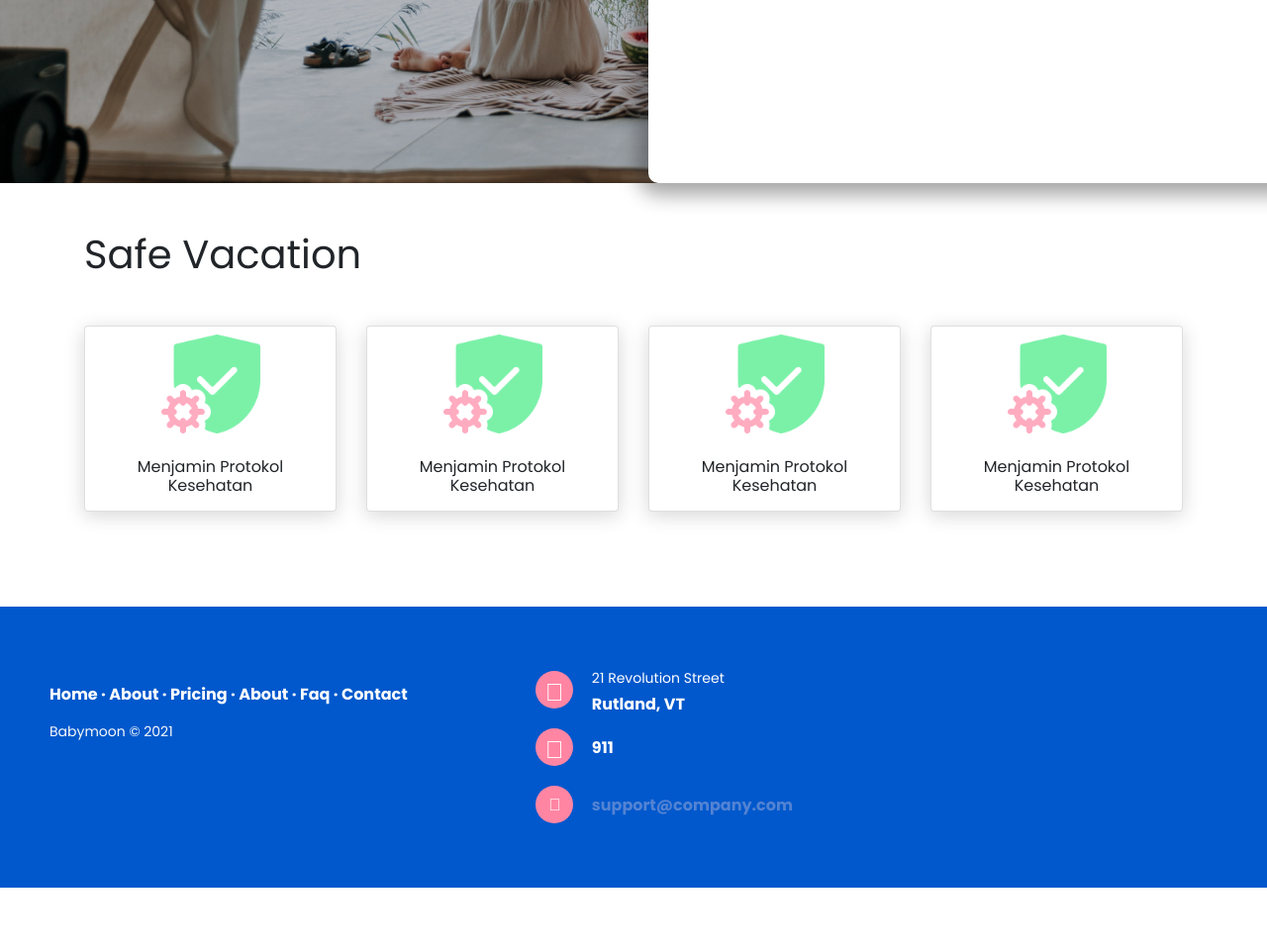
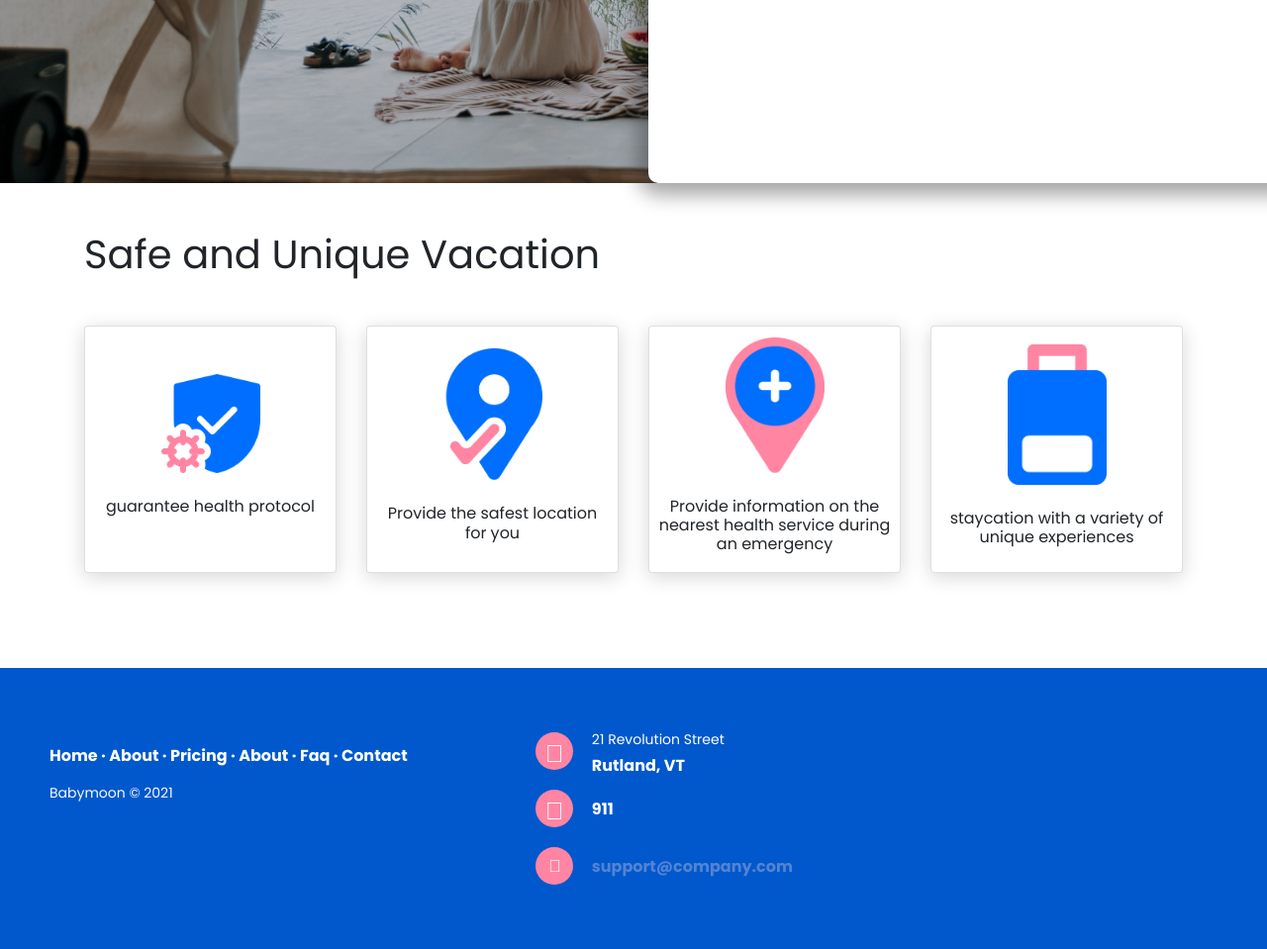
Before and after one commit to iqbal89co/staycation_crowd, a CodeIgniter app: page /staycation_crowd/ in a window 1280 px wide; the page is wider, and only the part inside the window is pictured. Shown: the part 615-1574 px from the top of that part at 99% size. Before the commit the page ends 1512 px from the top of that part, so only its background shows below. Run offline with CodeIgniter, Linux system fonts and the light colour scheme; data that the repository does not hold is empty; some libraries are stand-ins or nearby versions.

Commit message:
ganti icon

```diff
--- a/application/views/hero.php
+++ b/application/views/hero.php
@@ -98,6 +98,7 @@
 							<div class="wrapper">
 								<div class="card radius shadowDepth1">
 									<div class="card__image border-tlr-radius" style="background-image: url('<?= base_url('assets/img/hotel/') . $p['picture'] ?>');">
+									<a href="#" class="m-2 badge badge-danger">High Risk</a>
 									</div>
 									<div class="card__content card__padding">
 										<div class="name">
@@ -126,37 +127,37 @@
 	</div>
 
 	<div class="container benefit py-5">
-		<h1 class="">Safe Vacation</h1>
+            <h1 class="">Safe and Unique Vacation</h1>
             <div class="row my-5">
                 <div class="col-lg-3 col-sm-6">
-				<div class="card text-center justify-content-center">
+                    <div class="card text-center py-5 justify-content-center">
                         <div class="card-body p-2">
                             <img class="float-center mb-4" src="assets/img/corona-safe.png" alt="" width="100">
-						<h6>Menjamin Protokol Kesehatan</h6>
+                            <h6>guarantee health protocol</h6>
                          </div>
                     </div>
                 </div>
                 <div class="col-lg-3 col-sm-6">
-				<div class="card text-center justify-content-center">
+                    <div class="card text-center py-5 justify-content-center">
                         <div class="card-body p-2">
-						<img class="float-center mb-4" src="assets/img/corona-safe.png" alt="" width="100">
-						<h6>Menjamin Protokol Kesehatan</h6>
+                            <img class="float-center mb-4" src="assets/img/safe.png" alt="" width="100">
+                            <h6>Provide the safest location for you</h6>
                          </div>
                     </div>
                 </div>
                 <div class="col-lg-3 col-sm-6">
-				<div class="card text-center justify-content-center">
+                    <div class="card text-center py-5 justify-content-center">
                         <div class="card-body p-2">
-						<img class="float-center mb-4" src="assets/img/corona-safe.png" alt="" width="100">
-						<h6>Menjamin Protokol Kesehatan</h6>
+                            <img class="float-center mb-4" src="assets/img/health.png" alt="" width="100">
+                            <h6>Provide information on the nearest health service during an emergency</h6>
                          </div>
                     </div>
                 </div>
                 <div class="col-lg-3 col-sm-6">
-				<div class="card text-center justify-content-center">
+                    <div class="card text-center py-5 justify-content-center">
                         <div class="card-body p-2">
-						<img class="float-center mb-4" src="assets/img/corona-safe.png" alt="" width="100">
-						<h6>Menjamin Protokol Kesehatan</h6>
+                            <img class="float-center mb-4" src="assets/img/vacation.png" alt="" width="100">
+                            <h6>staycation with a variety of unique experiences</h6>
                          </div>
                     </div>
                 </div>
--- a/application/views/templates/header.php
+++ b/application/views/templates/header.php
@@ -12,7 +12,7 @@
 	<!-- Animate.css -->
 	<link rel="stylesheet" href="https://cdnjs.cloudflare.com/ajax/libs/animate.css/4.1.1/animate.min.css" />
 	<!-- fontawesome -->
-	<script src="https://kit.fontawesome.com/fda15ff7d1.js" crossorigin="anonymous"></script>
+	<script src="https://kit.fontawesome.com/1b121976b3.js" crossorigin="anonymous"></script>
 	<!-- Animated on scroll -->
 	<link href="https://unpkg.com/aos@2.3.1/dist/aos.css" rel="stylesheet">
 	<!-- tab icon -->
--- a/assets/css/index.css
+++ b/assets/css/index.css
@@ -163,6 +163,7 @@ a:hover {
 	height: fit-content;
 	width: 100%;
 	box-shadow: 0px 4px 20px #00000029;
+	height: 250px;
 }
 .footer {
 	background-color: #0058cc;
```
Also changed, not shown: assets/img/corona-safe.png, assets/img/health.png (added), assets/img/safe.png (added), assets/img/vacation.png (added). Lines whose indentation alone changed are shown as unchanged.
